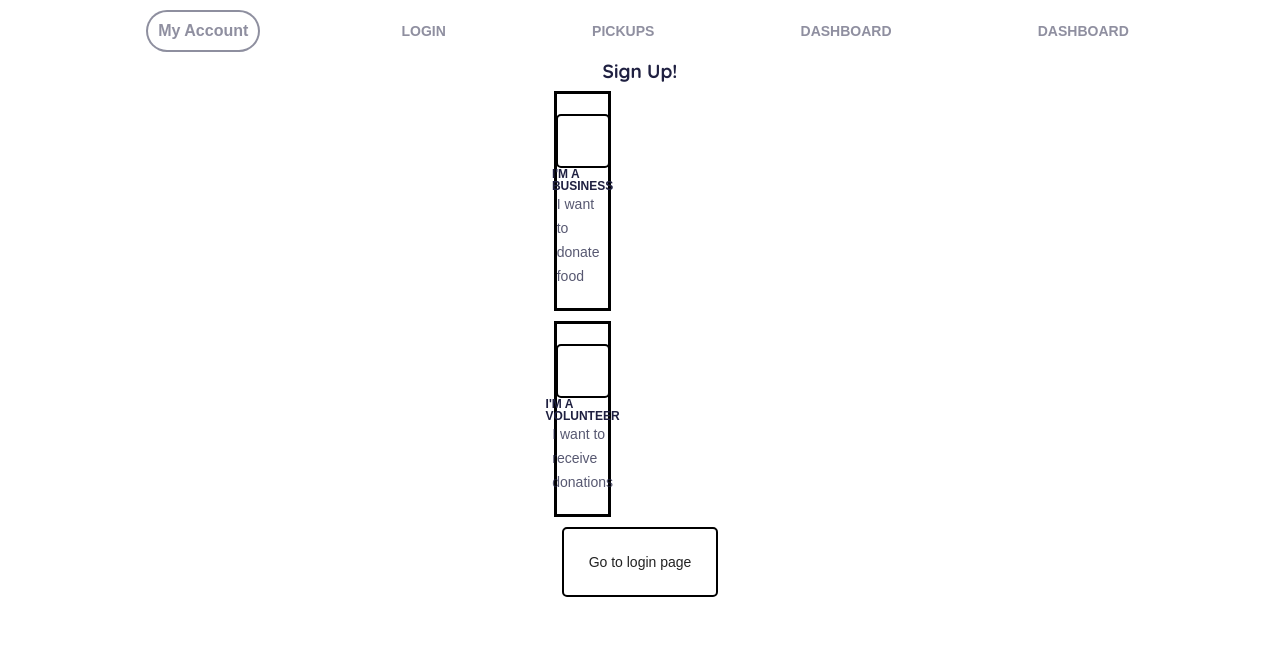
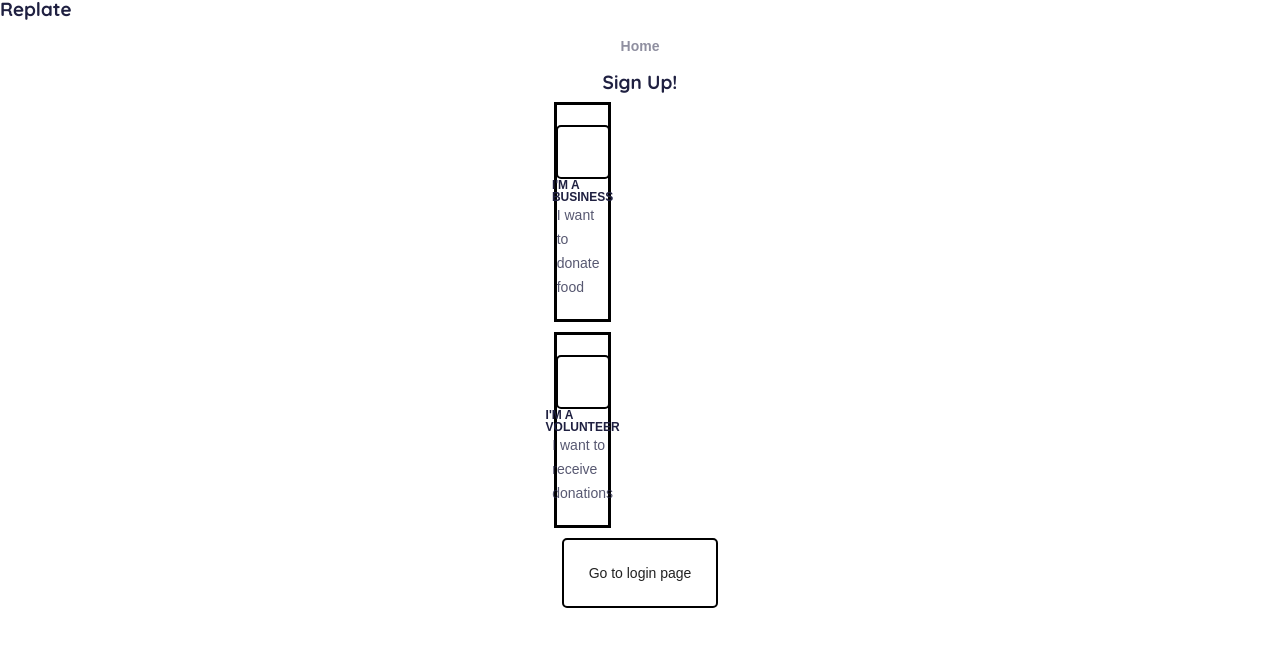
Before and after one commit to Replate-EU/Frontend, a React (Create React App) app in the folder front-end/: page / in a window 1280 px wide. Shown: the top 646 px of the page. Built offline with nearby package versions, Linux system fonts and the light colour scheme; no server answers; a web font is replaced by a local one.

Commit message:
Navbar styling

```diff
--- a/front-end/src/App.js
+++ b/front-end/src/App.js
@@ -31,13 +31,7 @@ function App({ appState, user, checkToken }) {
     <div className="App">
 
 
-        <nav className="NavBar">
-          <Modal />
-          <NavLink exact to="/login" activeClassName="active" replace>LOGIN</NavLink> {/* if logged in, then display: none */}
-          <NavLink exact to="/volunteer/pickups" activeClassName="active" replace>PICKUPS</NavLink> {/* if not logged in, then display: none */}
-          <NavLink exact to="/volunteer/dashboard" activeClassName="active" replace>DASHBOARD</NavLink> {/*display only when volunteer logged in*/}
-          <NavLink exact to="/business/dashboard" activeClassName="active" replace>DASHBOARD</NavLink> {/*display only when business logged in*/}
-        </nav>
+        <Navbar />
       <div className="container">
         <Switch>
           <Route exact path="/">
--- a/front-end/src/CSS/App.css
+++ b/front-end/src/CSS/App.css
@@ -495,29 +495,49 @@ li {
 .button:hover::before {
   opacity: 1;
 }
-.NavBar {
+.navbar-container nav {
   display: flex;
   justify-content: space-evenly;
   align-items: center;
   padding: 10px;
 }
-.NavBar a {
+.navbar-container nav a {
   text-decoration: none;
   font-weight: bold;
-  color: rgba(31, 32, 65, 0.5);
+  color: linear-gradient(180deg, #bc9cff 0%, #8BA4F9 100%);
   padding: 5px;
 }
-.NavBar button {
-  background: white;
-  border: 2px solid rgba(31, 32, 65, 0.5);
+.navbar-container nav button {
+  font-family: Montserrat, sans-serif;
+  text-transform: uppercase;
+  font-size: 12px;
+  font-weight: bold;
+  color: #1f2041;
+  background: linear-gradient(180deg, #bc9cff 0%, #8BA4F9 100%);
   border-radius: 22px;
-  padding: 10px;
-  font-weight: bold;
+  border: 1px solid #bc9cff;
+  color: white;
+  position: relative;
+  z-index: 1;
+}
+.navbar-container nav button::before {
+  position: absolute;
+  content: "";
+  top: 0;
+  right: 0;
+  bottom: 0;
+  left: 0;
+  border-radius: 22px;
+  background-image: linear-gradient(180deg, #8850ff 0%, #426bf5 100%);
+  z-index: -1;
+  transition: opacity 0.5s linear;
+  opacity: 0;
+}
+.navbar-container nav button:hover::before {
+  opacity: 1;
+}
+.navbar-container nav .active {
   color: rgba(31, 32, 65, 0.5);
-  cursor: pointer;
-}
-.NavBar .active {
-  color: rgba(80, 83, 169, 0.5);
 }
 .card-container {
   max-width: 380px;
--- a/front-end/src/Components/Navbar.js
+++ b/front-end/src/Components/Navbar.js
@@ -7,16 +7,16 @@ export default function Navbar() {
     <div className="navbar-container">
       <h1>Replate</h1>
       <nav>
-        <NavLink exact to="/">
+        <NavLink exact to="/" activeClassName="active" replace>
           Home
         </NavLink>
         {localStorage.getItem("token") ? (
           <>
-            <NavLink to="/login">Login</NavLink>
+            <NavLink to="/login" activeClassName="active" replace>Login</NavLink>
             {localStorage.getItem("account_type") ? (
-              <NavLink to="/volunteer/dashboard">Dashboard</NavLink>
+              <NavLink to="/volunteer/dashboard" activeClassName="active" replace>Dashboard</NavLink>
             ) : (
-              <NavLink to="/business/dashboard">Dashboard</NavLink>
+              <NavLink to="/business/dashboard" activeClassName="active" replace>Dashboard</NavLink>
             )}
             <Modal />
           </>
@@ -25,3 +25,12 @@ export default function Navbar() {
     </div>
   );
 }
+
+
+// <nav className="NavBar">
+//           <Modal />
+//           <NavLink exact to="/login" activeClassName="active" replace>LOGIN</NavLink> {/* if logged in, then display: none */}
+//           <NavLink exact to="/volunteer/pickups" activeClassName="active" replace>PICKUPS</NavLink> {/* if not logged in, then display: none */}
+//           <NavLink exact to="/volunteer/dashboard" activeClassName="active" replace>DASHBOARD</NavLink> {/*display only when volunteer logged in*/}
+//           <NavLink exact to="/business/dashboard" activeClassName="active" replace>DASHBOARD</NavLink> {/*display only when business logged in*/}
+//         </nav>
--- a/front-end/src/LESS/NavBar.less
+++ b/front-end/src/LESS/NavBar.less
@@ -1,4 +1,5 @@
-.NavBar {
+.navbar-container{
+    nav {
     display: flex;
     justify-content: space-evenly;
     align-items: center;
@@ -7,21 +8,38 @@
     a {
         text-decoration: none;
         font-weight: bold;
-        color: rgba(31, 32, 65, 0.5);
+        color: @purple-gradient;
         padding: 5px;
     }
 
     button {
-        background: white;
-        border: 2px solid rgba(31, 32, 65, 0.5);
+        .label();
+        background: @purple-gradient;
         border-radius: 22px;
-        padding: 10px;
-        font-weight: bold;
-        color: rgba(31, 32, 65, 0.5);
-        cursor:pointer;
-    }
+        border: 1px solid @purple;
+        color: white;
+        position: relative;
+        z-index: 1;
+        &::before {
+          position: absolute;
+          content: "";
+          top: 0;
+          right: 0;
+          bottom: 0;
+          left: 0;
+          border-radius: 22px;
+          background-image: @purple-gradient-hover;
+          z-index: -1;
+          transition: opacity 0.5s linear;
+          opacity: 0;
+        }
+        &:hover::before {
+          opacity: 1;
+        }
+      }
 
     .active {
-        color: lighten(rgba(31, 32, 65, 0.5), 30%)
+        color: @darkshademedium
     }
 }
+}
```
